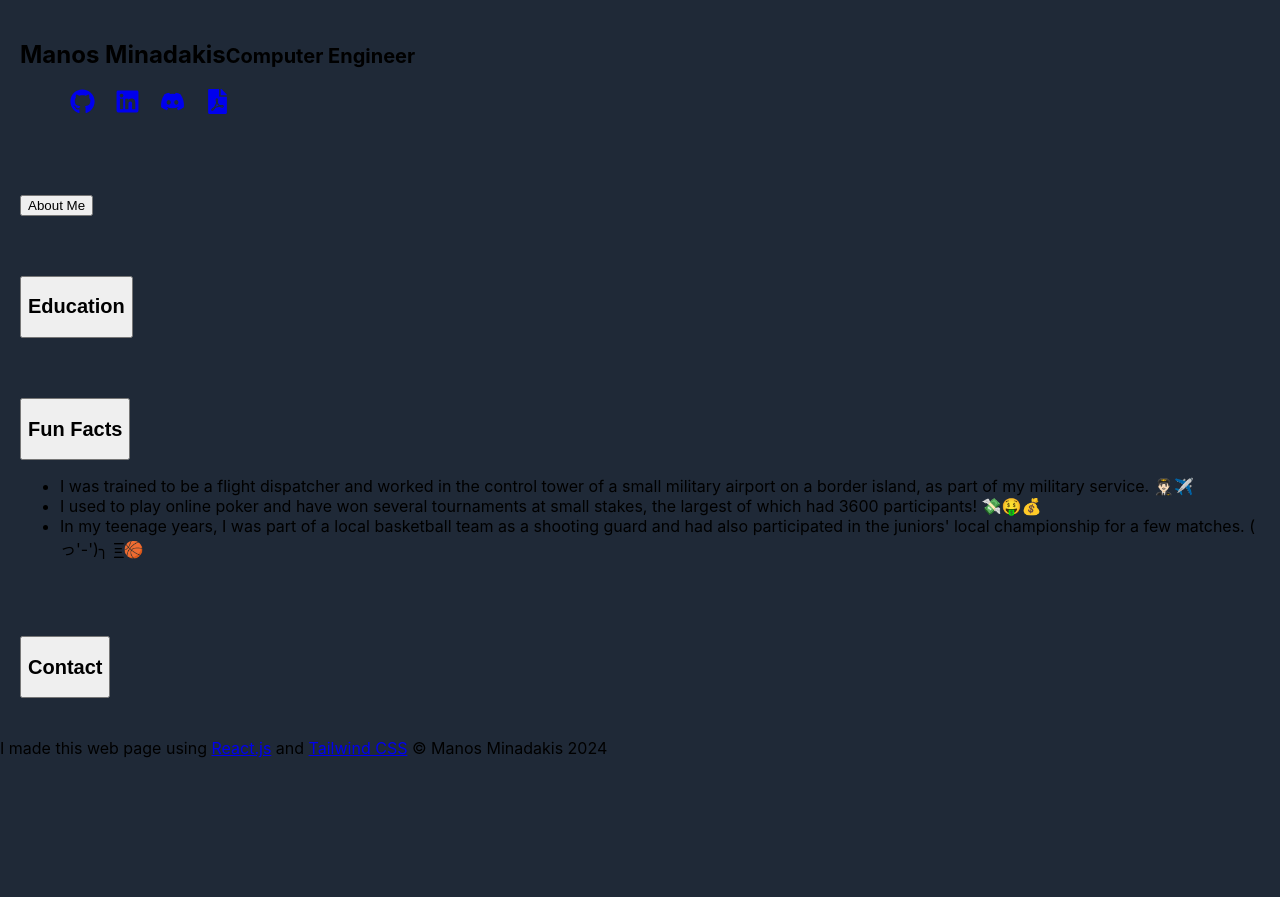
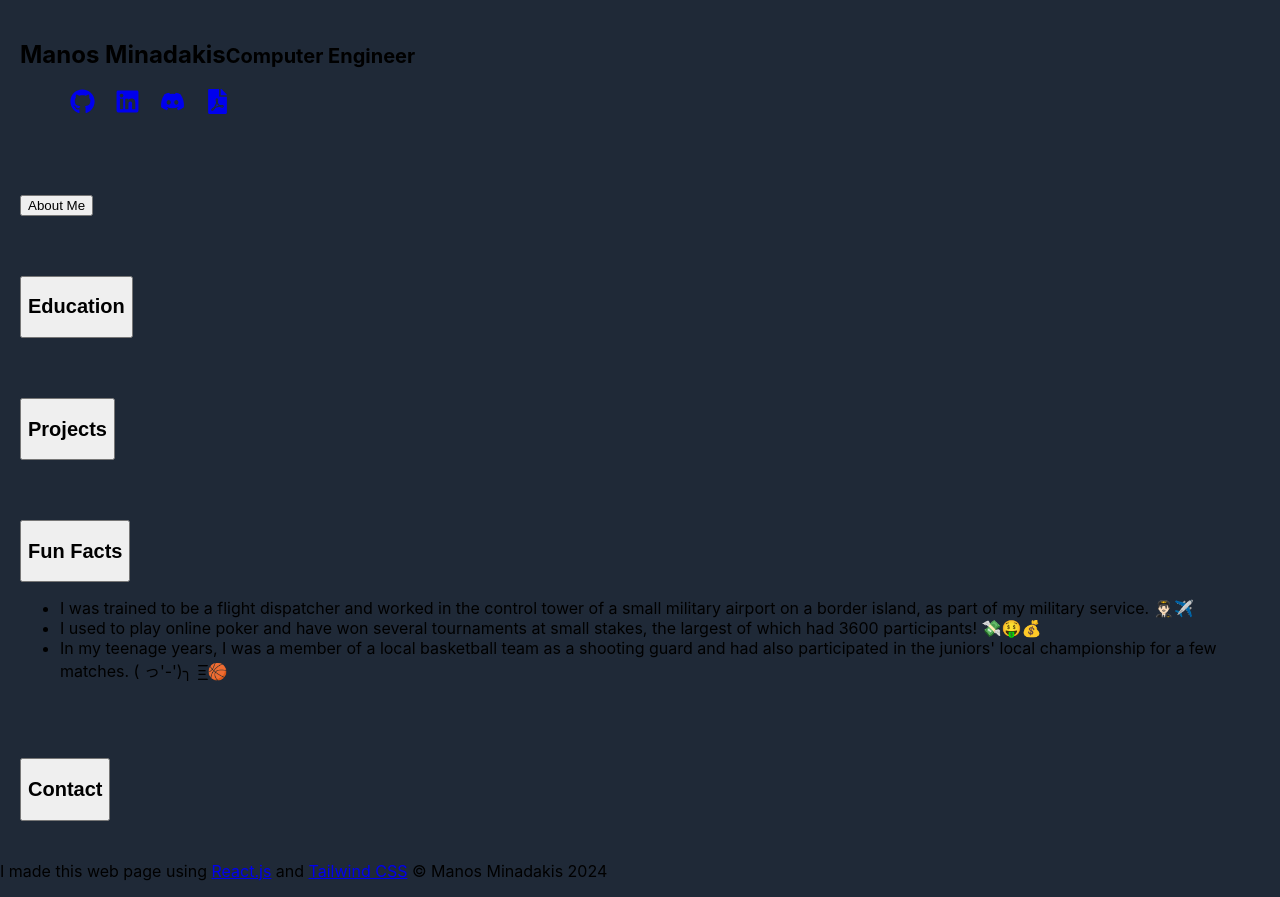
Before and after one commit to manosmin/manosmin.github.io, a React (Create React App) app: page / in a window 1280 px wide. Both pictures are taken after a click on the button "Fun Facts". Before the commit the page ends 800 px from the top, so only its background shows below. Built offline with nearby package versions, Linux system fonts and the light colour scheme.

Commit message:
added more facts and emojis

```diff
--- a/src/App.js
+++ b/src/App.js
@@ -3,6 +3,7 @@ import Header from './components/Header';
 import About from './components/About';
 import Education from './components/Education';
 import Facts from './components/Facts';
+import Projects from './components/Projects';
 import Contact from './components/Contact';
 import Footer from './components/Footer';
 import './App.css';
@@ -14,6 +15,7 @@ function App() {
       <Header />
       <About />
       <Education />
+      <Projects />
       <Facts />
       <Contact />
       <Footer />
--- a/src/components/Facts.js
+++ b/src/components/Facts.js
@@ -19,7 +19,7 @@ function Facts() {
         <ul class="list-disc">
             <li>I was trained to be a flight dispatcher and worked in the control tower of a small military airport on a border island, as part of my military service. 👨🏻‍✈️✈️</li>
             <li>I used to play online poker and have won several tournaments at small stakes, the largest of which had 3600 participants! 💸🤑💰</li>
-            <li>In my teenage years, I was part of a local basketball team as a shooting guard and had also participated in the juniors' local championship for a few matches. ( っ'-')╮ =͟͟͞͞🏀 </li>
+            <li>In my teenage years, I was a member of a local basketball team as a shooting guard and had also participated in the juniors' local championship for a few matches. ( っ'-')╮ =͟͟͞͞🏀 </li>
         </ul>
         )}
     </section>
--- /dev/null
+++ b/src/components/Projects.js
@@ -0,0 +1,28 @@
+import React, { useState } from 'react';
+
+function Projects() {
+    const [isOpen, setIsOpen] = useState(false);
+
+    const toggleAccordion = () => {
+      setIsOpen(!isOpen);
+    };
+
+  return (
+    <section id="projects" className="bg-gray-900 text-gray-200 p-10">
+        <button
+        onClick={toggleAccordion}
+        className="text-gray-200 text-2xl font-semibold mb-4"
+      >
+        <h2 className="text-2xl font-semibold">Projects</h2>
+      </button>
+      {isOpen && (
+        <p>Check my profile on <a rel="noopener noreferrer"
+        target="_blank"
+        href="https://www.github.com/manosmin"
+        className="font-medium hover:underline">GitHub</a> 🔗</p>
+        )}
+    </section>
+  )
+}
+
+export default Projects
```
